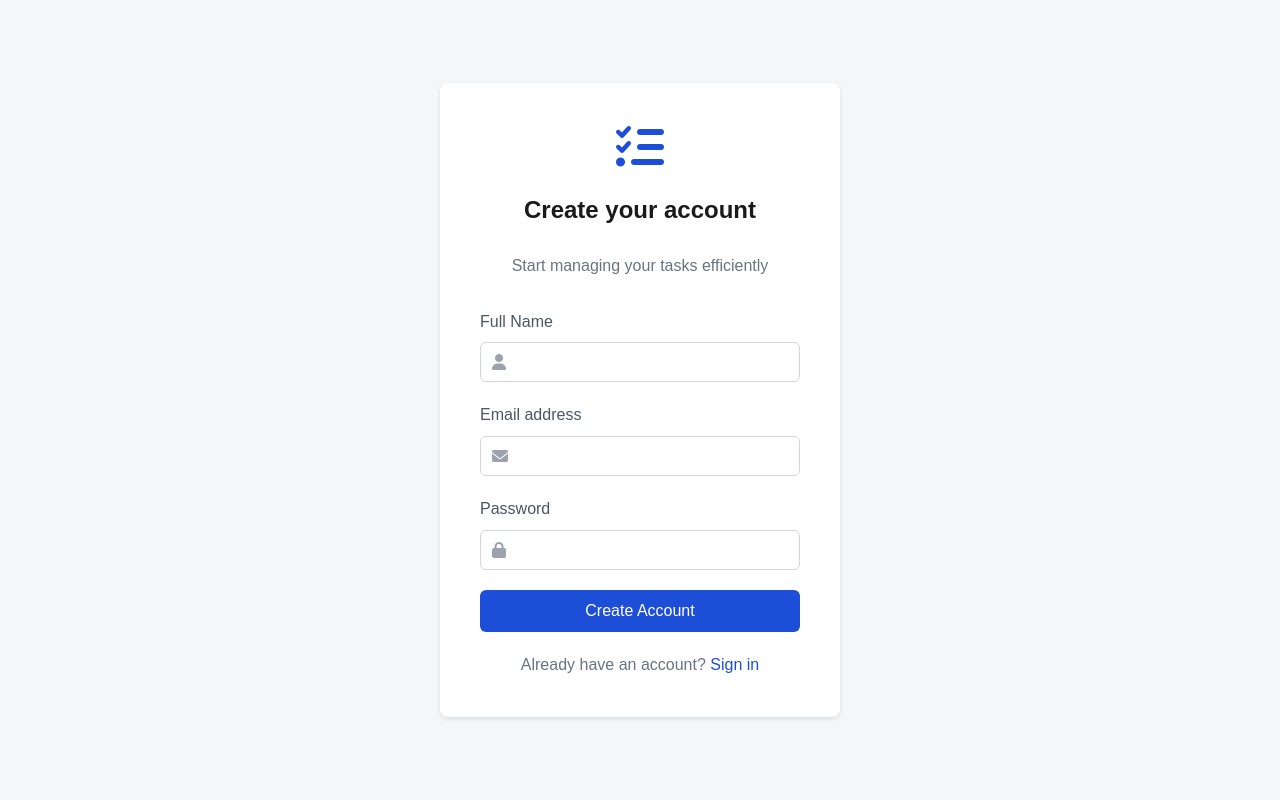
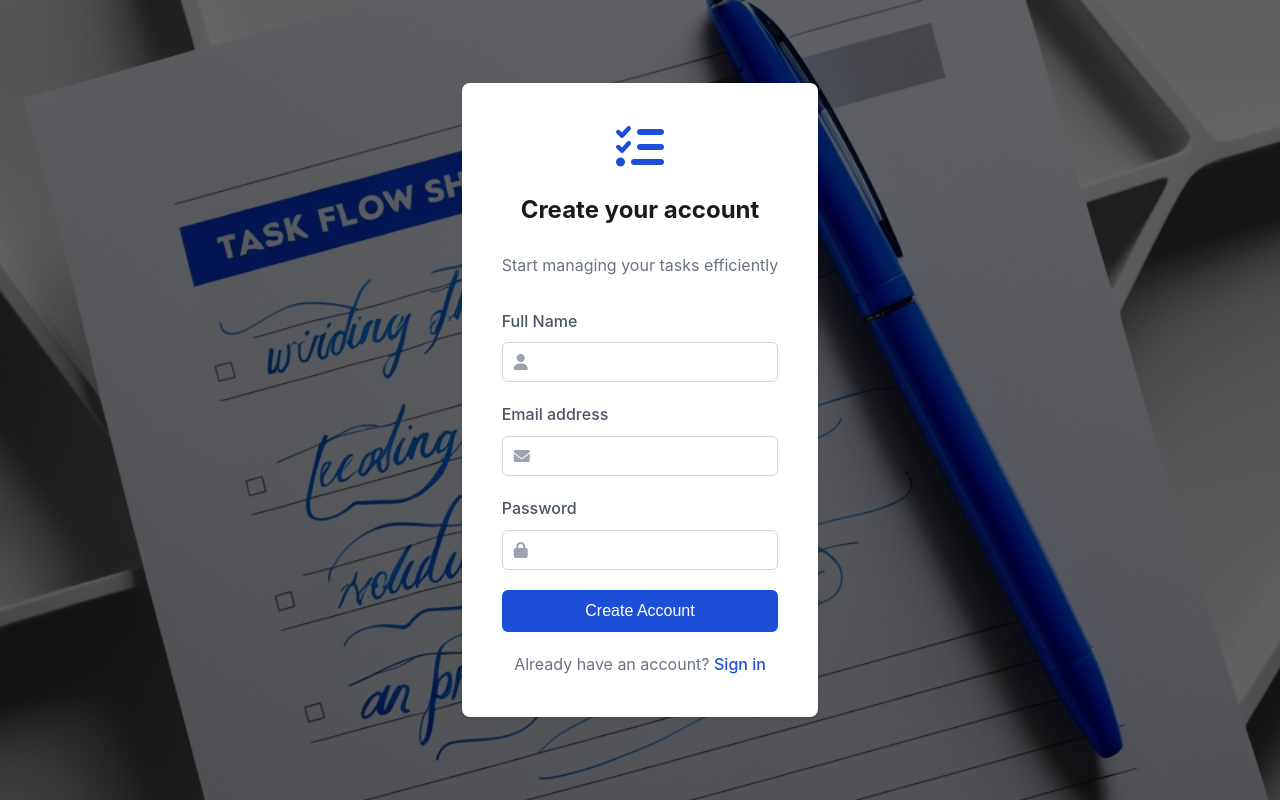
Before and after one commit to abdikadirqulle/Taskflow, a PHP site: page /taskflow/register.php in a window 1280 px wide. Run offline with PHP 8.4, Linux system fonts and the light colour scheme.

Commit message:
add background image

```diff
--- a/register.php
+++ b/register.php
@@ -30,9 +30,33 @@ if ($_SERVER['REQUEST_METHOD'] == 'POST') {
     <link rel="stylesheet" href="css/style.css">
     <link rel="stylesheet" href="https://cdnjs.cloudflare.com/ajax/libs/font-awesome/6.0.0/css/all.min.css">
     <link rel="shortcut icon" href="assets/faviconIco.png" type="image/x-icon">
+   <style>
+        body {
+            margin: 0;
+            padding: 0;
+            min-height: 100vh;
+            display: flex;
+            align-items: center;
+            justify-content: center;
+            font-family: 'Inter', sans-serif;
+            background: linear-gradient(rgba(0, 0, 0, 0.6), rgba(0, 0, 0, 0.6)), url('assets/task-img.jpg');
+            background-size: cover;
+            background-position: center;
+        }
+
+        .auth-container {
+            background: rgba(255, 255, 255, 0.95);
+            padding: 2.5rem;
+            border-radius: 1rem;
+            box-shadow: 0 8px 32px rgba(0, 0, 0, 0.1);
+            width: 100%;
+            max-width: 600px;
+            backdrop-filter: blur(10px);
+        }
+   </style>
 </head>
 <body>
-    <div class="auth-container">
+    <div class="auth-containers">
         <div class="auth-box">
             <div class="auth-header">
                 <i class="fas fa-tasks auth-icon"></i>
```
Also changed, not shown: css/style.css (+25 -25 lines), login.php (+23 -1 lines), assets/task-img.jpg (added).
